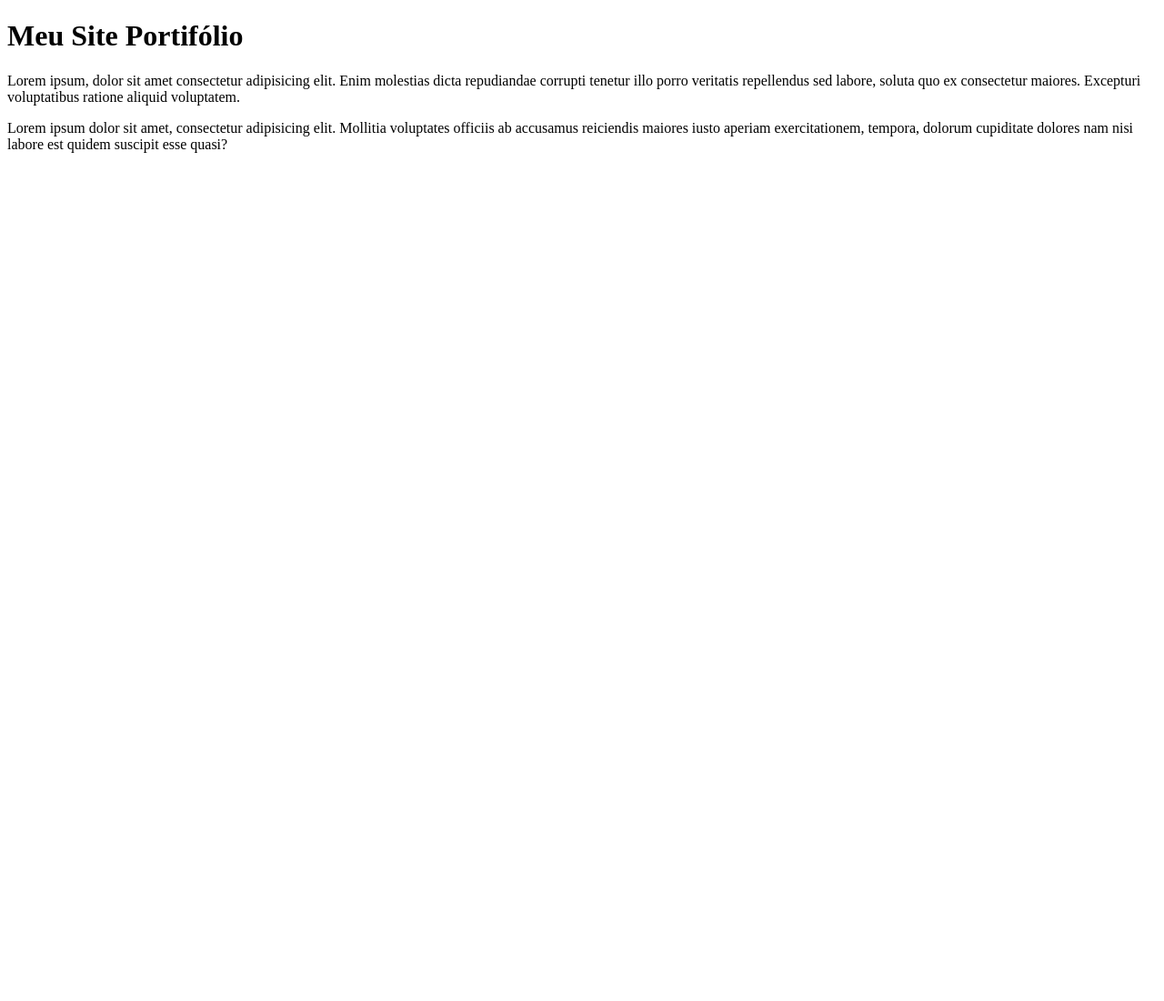
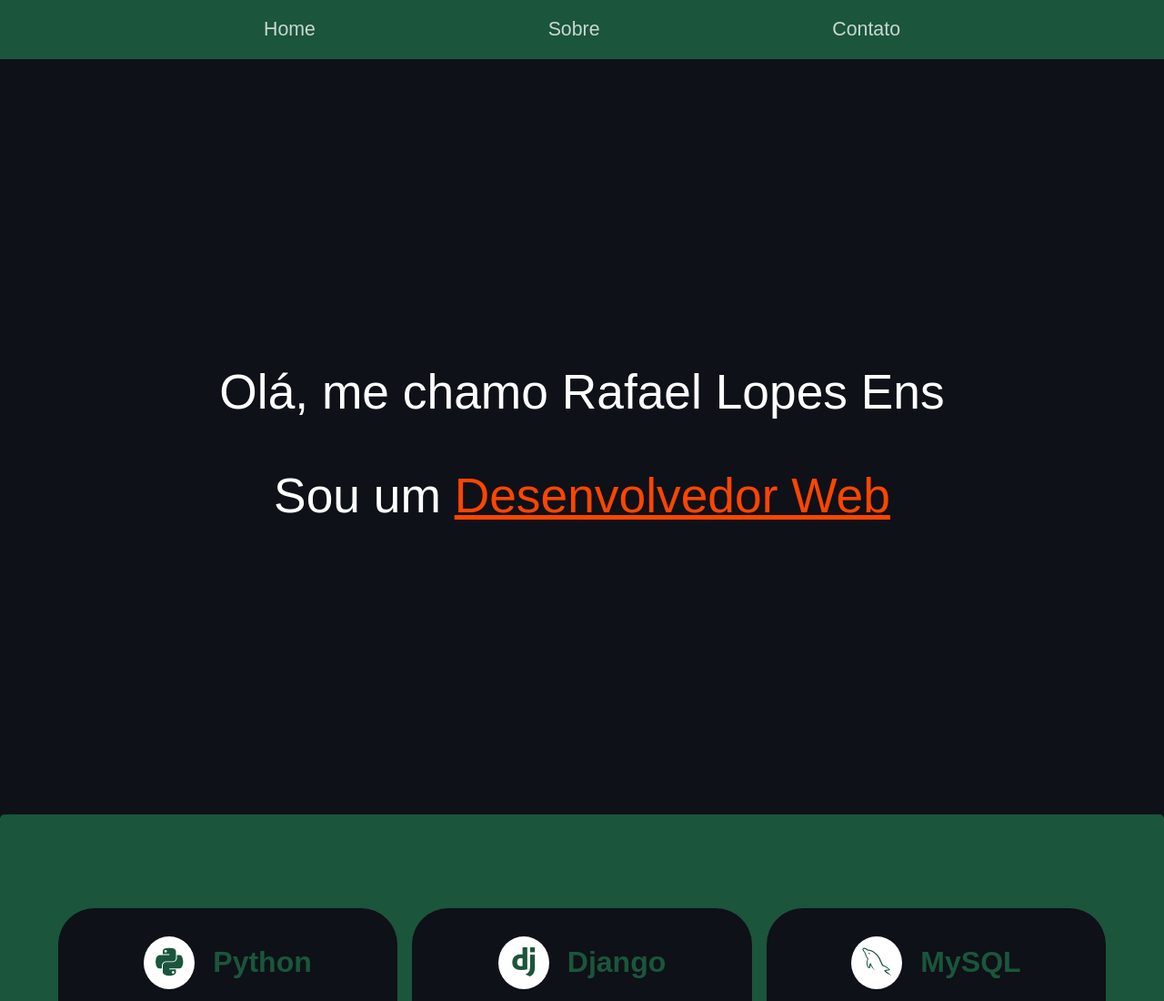
Before and after one commit to rafakimanja/Portifolio, a plain HTML site: page html/home.html in a window 1280 px wide. Shown: the top 1100 px of the page at 91% size. Before the commit the page ends 800 px from the top, so only its background shows below. Drawn offline with nearby package versions, Linux system fonts and the light colour scheme.

Commit message:
novo commit

```diff
--- /dev/null
+++ b/css/style.css
@@ -0,0 +1,115 @@
+
+body{
+    margin: 0;
+    display: flex;
+    justify-content: center;
+    align-items: center;
+    background-color: #0E1117;
+}
+
+/*Cabeçalho*/
+header{
+    height: 65px;
+    width: 100%;
+    align-items: center;
+    justify-content: center;
+    display: flex;
+    position: fixed;
+    top: 0;
+    background-color: #1b553c;
+}
+
+.links{
+    width: 700px;
+    display: flex;
+    justify-content: space-between;
+}
+
+header a{
+    font: normal 16pt Arial;
+    color: rgba(255, 255, 255, 0.767);
+    text-decoration: none;
+}
+
+
+/*Corpo*/
+.corpo{
+    width: 100%;
+}
+
+
+/*Texto Intro*/
+.texto-intro{
+    width: 100%;
+    margin-top: 400px;
+    text-align: center;
+}
+
+.intro{
+    font: normal 40pt Arial;
+    color: white;
+}
+
+span{
+    text-decoration: underline;
+    color: orangered;
+}
+
+
+/*Tecnologias*/
+.conteiner-verde{
+    background-color: #1b553c;
+    margin-top: 25%;
+    width: 90%;
+    height: 500px;
+    display: flex;
+    align-items: center;
+    justify-content: space-between;
+    padding: 5%;
+    border-radius: 5px;
+}
+
+.tecnologia{
+    border-radius: 5ch;
+    background-color: #0E1117;
+    height: 400px;
+    width: 350px;
+    display: flex;
+    flex-direction: column;
+    align-items: center;
+    padding: 1%;
+}
+
+.box{
+    display: flex;
+}
+
+.circulo{
+    background-color: white;
+    margin-top: 20px;
+    border-radius: 50%;
+    padding: 12px;
+    vertical-align: top;
+}
+
+.devicon-python-plain, .devicon-django-plain, .devicon-mysql-plain{
+    font-size: 2em;
+    color: #1b553c;
+}
+
+.titulo {
+    text-align: center;
+    color: #1b553c;
+    font-size: 2em;
+    font-weight: bold;
+    font-family: Arial, Helvetica, sans-serif;
+    margin-top: 30px;
+    margin-left: 20px;
+}
+
+.texto {
+    text-align: justify;
+    font: normal 13pt Arial;
+    color: rgba(255, 255, 255, 0.767);
+    padding: 5%;
+}
--- a/html/home.html
+++ b/html/home.html
@@ -3,18 +3,81 @@
 <head>
     <meta charset="UTF-8">
     <meta name="viewport" content="width=device-width, initial-scale=1.0">
+    <link rel="stylesheet" href="../css/style.css">
     <title>Portifolio</title>
 </head>
 <body>
-    <h1>Meu Site Portifólio</h1>
-    <p>Lorem ipsum, dolor sit amet consectetur adipisicing elit.
-        Enim molestias dicta repudiandae corrupti tenetur illo porro
-        veritatis repellendus sed labore, soluta quo ex consectetur maiores.
-        Excepturi voluptatibus ratione aliquid voluptatem.</p>
+    <header>
+        <div class="links">
+            <a href="#">Home</a> <a href="#">Sobre</a> <a href="#">Contato</a>
+        </div>
+    </header>
 
-    <p>Lorem ipsum dolor sit amet, consectetur adipisicing elit.
-        Mollitia voluptates officiis ab accusamus reiciendis maiores
-        iusto aperiam exercitationem, tempora, dolorum cupiditate dolores
-        nam nisi labore est quidem suscipit esse quasi?</p>
+    <div class="corpo">
+        <div class="texto-intro">
+            <p class="intro">Olá, me chamo Rafael Lopes Ens</p>
+            <p class="intro">Sou um <span>Desenvolvedor Web</span></p>
+        </div>
+
+
+        <div class="conteiner-verde">
+
+            <div class="tecnologia">
+                <div class="box">
+                    <div class="circulo">
+                        <link rel="stylesheet" href="https://cdn.jsdelivr.net/gh/devicons/devicon@v2.15.1/devicon.min.css">
+                        <i class="devicon-python-plain"></i>
+                    </div>
+                    <div class="titulo">Python</div>
+                </div>
+
+                <div class="texto">
+                    <p>
+                        Ao longo dos meus estudos na área de programação,
+                        me dediquei a linguagem Python. Estudando a estrutura da linguagem
+                        e criando projetos relativamente simples.
+                    </p>
+                </div>
+            </div>
+
+            <div class="tecnologia">
+                <div class="box">
+                    <div class="circulo">
+                        <link rel="stylesheet" href="https://cdn.jsdelivr.net/gh/devicons/devicon@v2.15.1/devicon.min.css">
+                        <i class="devicon-django-plain"></i>
+                    </div>
+                    <div class="titulo">Django</div>
+                </div>
+
+                <div class="texto">
+                    <p>
+                        Para desenvolvimento web back-end escolhi aprender a usar o Framework Django,
+                        por ser uma ferramenta mais completa que outras e usar Python nativamente.
+                    </p>
+                </div>
+            </div>
+
+            <div class="tecnologia">
+                <div class="box">
+                    <div class="circulo">
+                        <link rel="stylesheet" href="https://cdn.jsdelivr.net/gh/devicons/devicon@v2.15.1/devicon.min.css">
+                        <i class="devicon-mysql-plain"></i>
+                    </div>
+                    <div class="titulo">MySQL</div>
+                </div>
+
+                <div class="texto">
+                    <p>
+                        Sistema gerenciador de banco de dados que me familiarizei
+                        durante minha formação na área de T.I e atualmente é o
+                        utilizado pela minha faculdade na graduação.
+                    </p>
+                </div>
+            </div>
+
+        </div>
+    </div>
+
+
 </body>
 </html>
```
